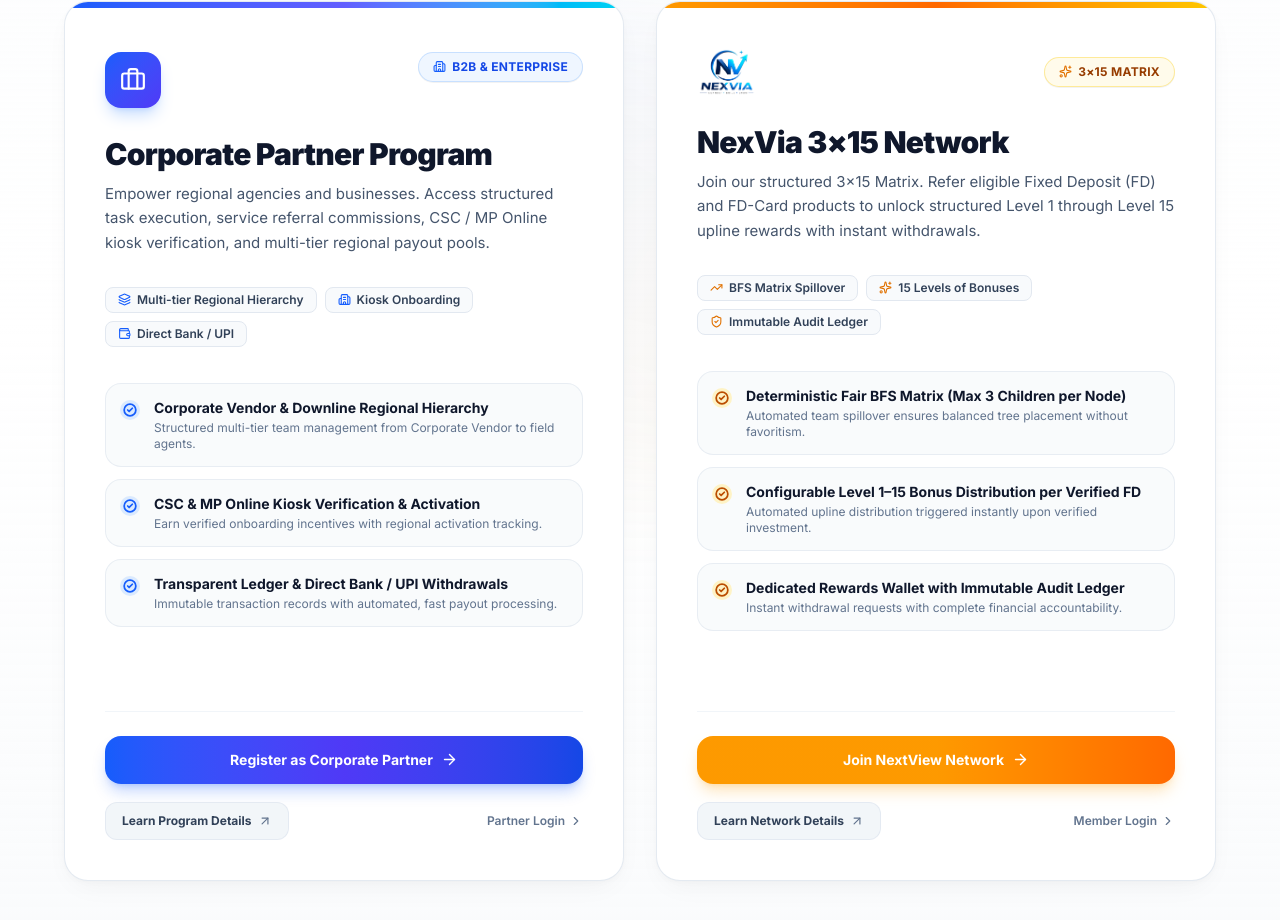
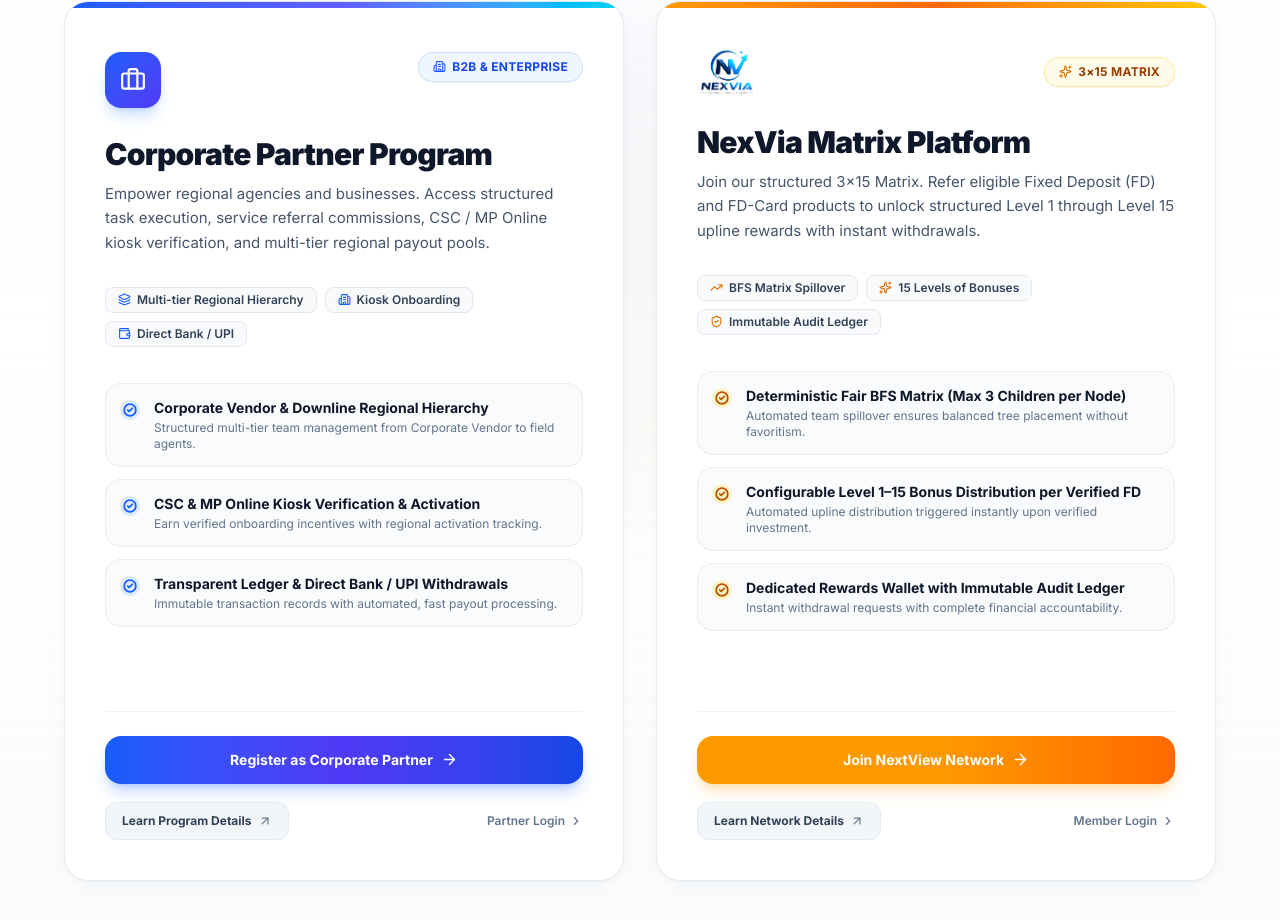
Before and after one commit to adskysolution-oss/adskycms, a Next.js app: page / in a window 1280 px wide. Shown: the part 4499-5419 px from the top of the page. Built offline with nearby package versions, Linux system fonts and the light colour scheme; no server answers; the database is empty.

Commit message:
feat: add CorporateAndMlmCTA and NexViaHeroBanner section components to the dashboard UI

```diff
--- a/src/components/sections/CorporateAndMlmCTA.jsx
+++ b/src/components/sections/CorporateAndMlmCTA.jsx
@@ -153,7 +153,7 @@
             </div>
           </div>
 
-          {/* Card 2: NexVia 3×15 Network */}
+          {/* Card 2: NexVia Matrix Platform */}
           <div className="group relative rounded-3xl bg-white border border-slate-200/90 shadow-[0_10px_30px_-10px_rgba(0,0,0,0.06),0_2px_8px_-2px_rgba(0,0,0,0.03)] hover:shadow-[0_24px_48px_-12px_rgba(245,158,11,0.16)] hover:border-amber-300 transition-all duration-300 flex flex-col justify-between overflow-hidden">
             {/* Top Accent Line */}
             <div className="h-1.5 w-full bg-gradient-to-r from-amber-500 via-orange-500 to-yellow-400" />
@@ -178,7 +178,7 @@
               {/* Title & Description */}
               <div className="space-y-2.5">
                 <h3 className="text-2xl sm:text-3xl font-black text-slate-900 tracking-tight group-hover:text-amber-600 transition-colors">
-                  NexVia 3×15 Network
+                  NexVia Matrix Platform
                 </h3>
                 <p className="text-sm sm:text-[15px] text-slate-600 leading-relaxed">
                   Join our structured 3×15 Matrix. Refer eligible Fixed Deposit (FD) and FD-Card products to unlock structured Level 1 through Level 15 upline rewards with instant withdrawals.
--- a/src/components/sections/NexViaHeroBanner.jsx
+++ b/src/components/sections/NexViaHeroBanner.jsx
@@ -77,10 +77,10 @@
                 />
               </div>
 
-              <div className="inline-flex items-center gap-1.5 px-3.5 py-1.5 rounded-full text-xs font-bold bg-amber-500/10 text-amber-700 border border-amber-500/25 shadow-xs">
+              {/* <div className="inline-flex items-center gap-1.5 px-3.5 py-1.5 rounded-full text-xs font-bold bg-amber-500/10 text-amber-700 border border-amber-500/25 shadow-xs">
                 <Sparkles size={13} className="text-amber-600" />
                 <span>Deterministic 3×15 Matrix</span>
-              </div>
+              </div> */}
             </div>
 
             {/* Slogans & Primary Headline */}
@@ -89,14 +89,11 @@
                 A STRONGER TODAY • A BRIGHTER TOMORROW
               </p>
               <h1 className="text-3xl sm:text-4xl lg:text-5xl font-black text-slate-900 tracking-tight leading-[1.12]">
-                NEXVIA 3×15<br />
+                NEXVIA SMART FD<br />
                 <span className="bg-gradient-to-r from-blue-700 via-indigo-600 to-amber-500 bg-clip-text text-transparent">
                   CONNECT • BUILD • GROW
                 </span>
               </h1>
-              <p className="text-xs sm:text-sm font-bold text-slate-600">
-                एक Structured Referral Journey, बेहतर Opportunities के साथ
-              </p>
             </div>
 
             {/* Navy Sub-Bar Pill */}
@@ -258,11 +255,10 @@
               <div className="flex items-center justify-between gap-1 overflow-x-auto">
                 {MILESTONES.map((step, idx) => (
                   <div key={step} className="flex items-center gap-1 shrink-0">
-                    <div className={`px-2.5 py-1 rounded-lg text-[10px] font-black uppercase tracking-wider ${
-                      idx === MILESTONES.length - 1
-                        ? 'bg-amber-500 text-white shadow-xs'
-                        : 'bg-slate-100 text-slate-700'
-                    }`}>
+                    <div className={`px-2.5 py-1 rounded-lg text-[10px] font-black uppercase tracking-wider ${idx === MILESTONES.length - 1
+                      ? 'bg-amber-500 text-white shadow-xs'
+                      : 'bg-slate-100 text-slate-700'
+                      }`}>
                       {step}
                     </div>
                     {idx < MILESTONES.length - 1 && (
```
